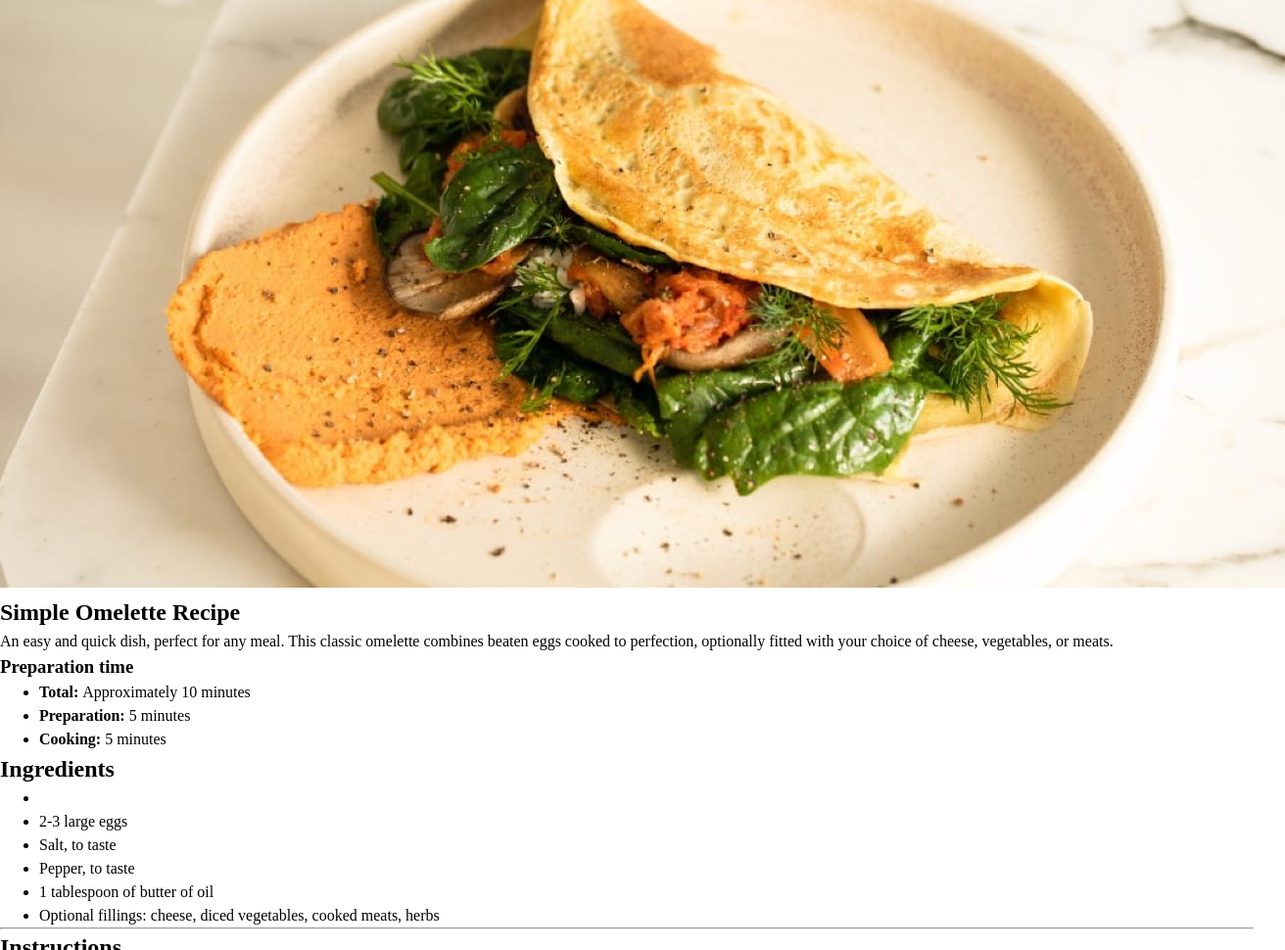
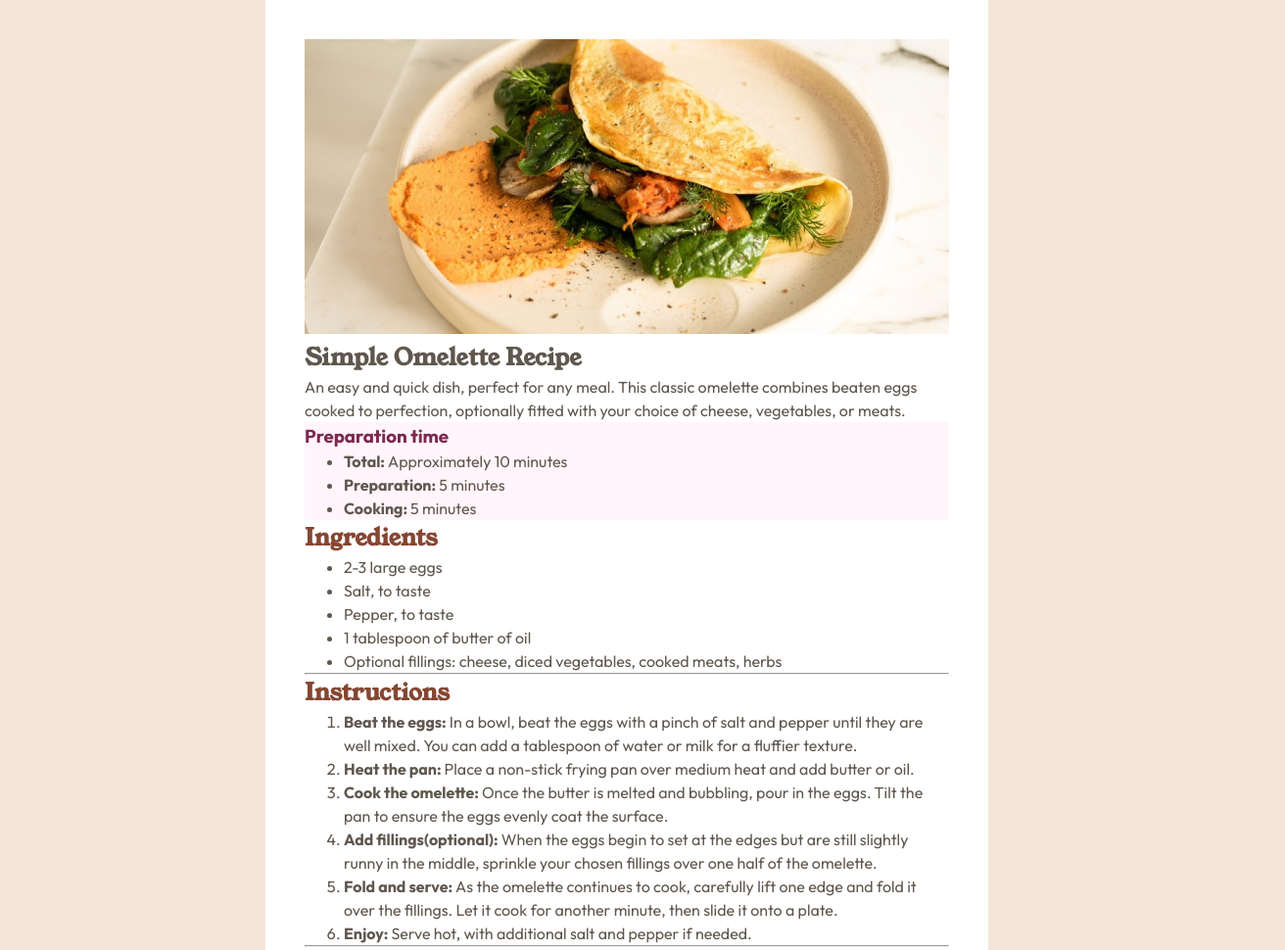
Before and after one commit to ag7621/fem-recipe-page, a plain HTML site: page index.html in a window 1280 px wide. Shown: the top 970 px of the page at 98% size, 1312 px wide, since content can reach past the window. Drawn offline with Linux system fonts and the light colour scheme.

Commit message:
update index, style
added basic color styling

```diff
--- a/index.html
+++ b/index.html
@@ -16,11 +16,11 @@
 <body>
     <main>
         <article>
-            <img src="images/image-omelette.jpeg" alt="">
+            <img class="hero-img" src="images/image-omelette.jpeg" alt="">
             <h1>Simple Omelette Recipe</h1>
             <p>An easy and quick dish, perfect for any meal. This classic omelette combines beaten eggs cooked to
                 perfection, optionally fitted with your choice of cheese, vegetables, or meats.</p>
-            <div>
+            <div class="card--prep">
                 <h3>Preparation time</h3>
                 <ul>
                     <li><b>Total: </b>Approximately 10 minutes</li>
@@ -30,7 +30,6 @@
             </div>
             <h2>Ingredients</h2>
             <ul>
-                <li>
                 <li>2-3 large eggs</li>
                 <li>Salt, to taste</li>
                 <li>Pepper, to taste</li>
--- a/style.css
+++ b/style.css
@@ -12,7 +12,12 @@
     --dk-charcoal: hsl(24, 5%, 18%);
 
     /* components */
-    --clr-background-primary: var(--rose-white);
+    --clr-background-primary: var(--eggshell);
+    --clr-heading-primary: var(--nutmeg);
+
+    --clr-prep-background: var(--rose-white);
+    --clr-prep-heading: var(--dk-raspberry);
+    --clr-prep-text: var(--wenge-brown);
 
     /* font size */
     --fs-400: 1rem;
@@ -59,3 +64,46 @@ h5,
 h6 {
     overflow-wrap: break-word;
 }
+
+/* general styling */
+
+h1,
+h2 {
+    font-family: 'Young Serif', serif;
+}
+
+h2 {
+    color: var(--clr-heading-primary);
+}
+
+body {
+    background-color: var(--eggshell);
+    color: var(--clr-prep-text);
+    font-family: 'Outfit', sans-serif;
+    /* margin: 7.6rem 0; */
+}
+
+main {
+    display: flex;
+    justify-content: center;
+    align-items: center;
+}
+
+article {
+    background-color: var(--white);
+    max-width: 738px;
+    padding: 2.5rem;
+}
+
+.hero-img {
+    width: 100%;
+}
+
+.card--prep {
+    background-color: var(--clr-prep-background);
+    ;
+}
+
+.card--prep h3 {
+    color: var(--clr-prep-heading);
+}
```
